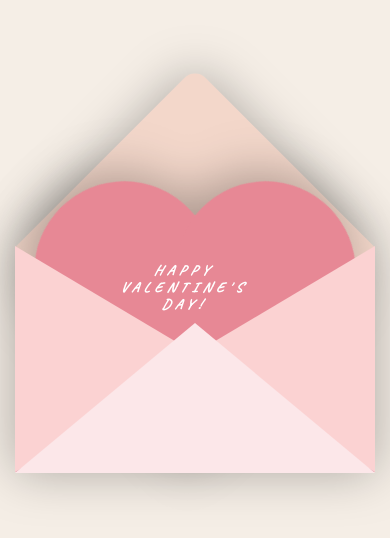
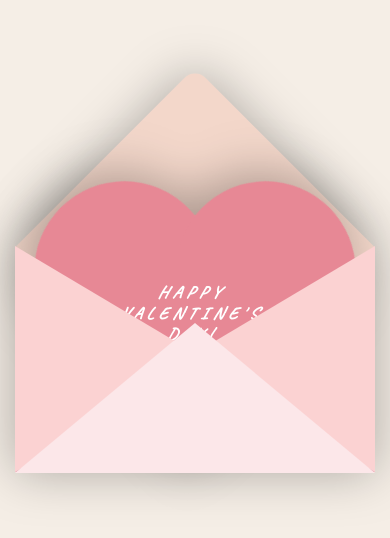
Before and after one commit to PatricioConajagua/A-letter-to-my-crush, a plain HTML site: page index.html in a window 390 px wide. Shown: the part 136-674 px from the top of the page. Drawn offline with nearby package versions, Linux system fonts and the light colour scheme.

Commit message:
Add files via upload

```diff
--- a/style.css
+++ b/style.css
@@ -182,10 +182,3 @@ body {
 .valentines-day:hover .text {
   transform: translateY(-50px);
 }
-
-@media only screen and (max-width: 600px) {
-  .text {
-    font-size: 14px;
-    top: 60px;
-  }
-}
```
